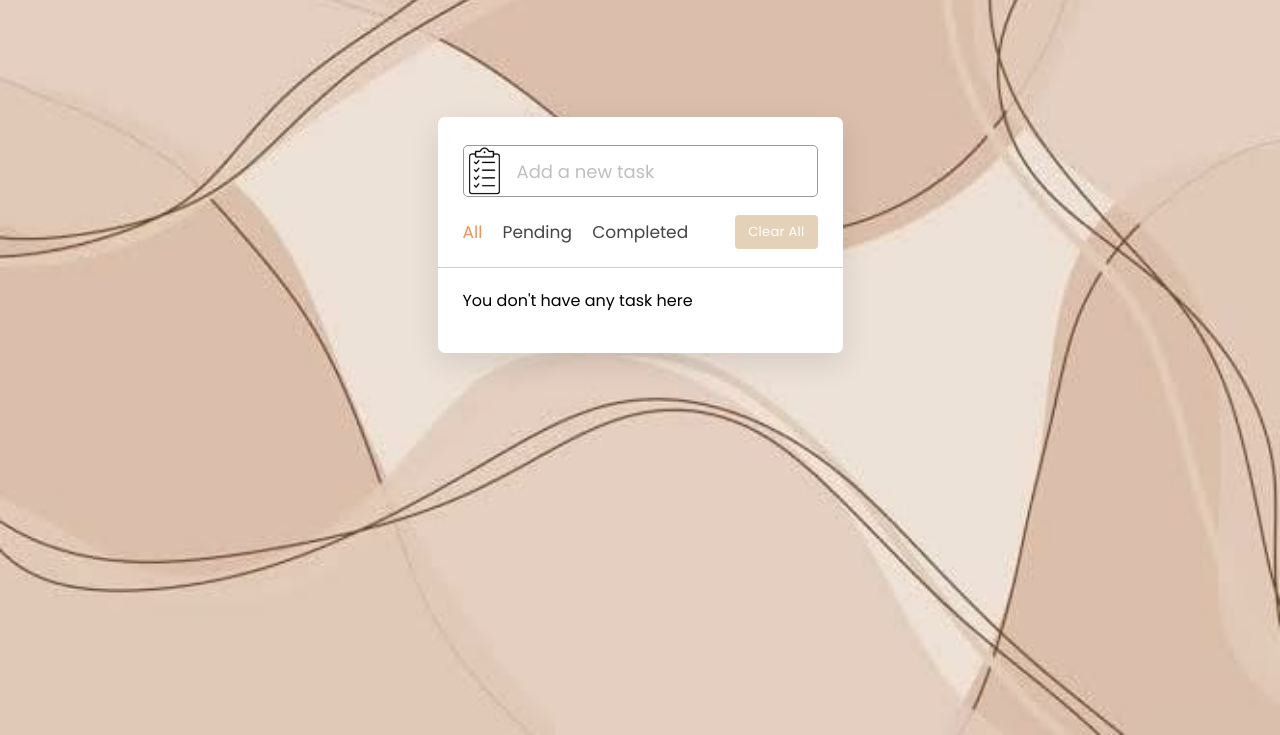
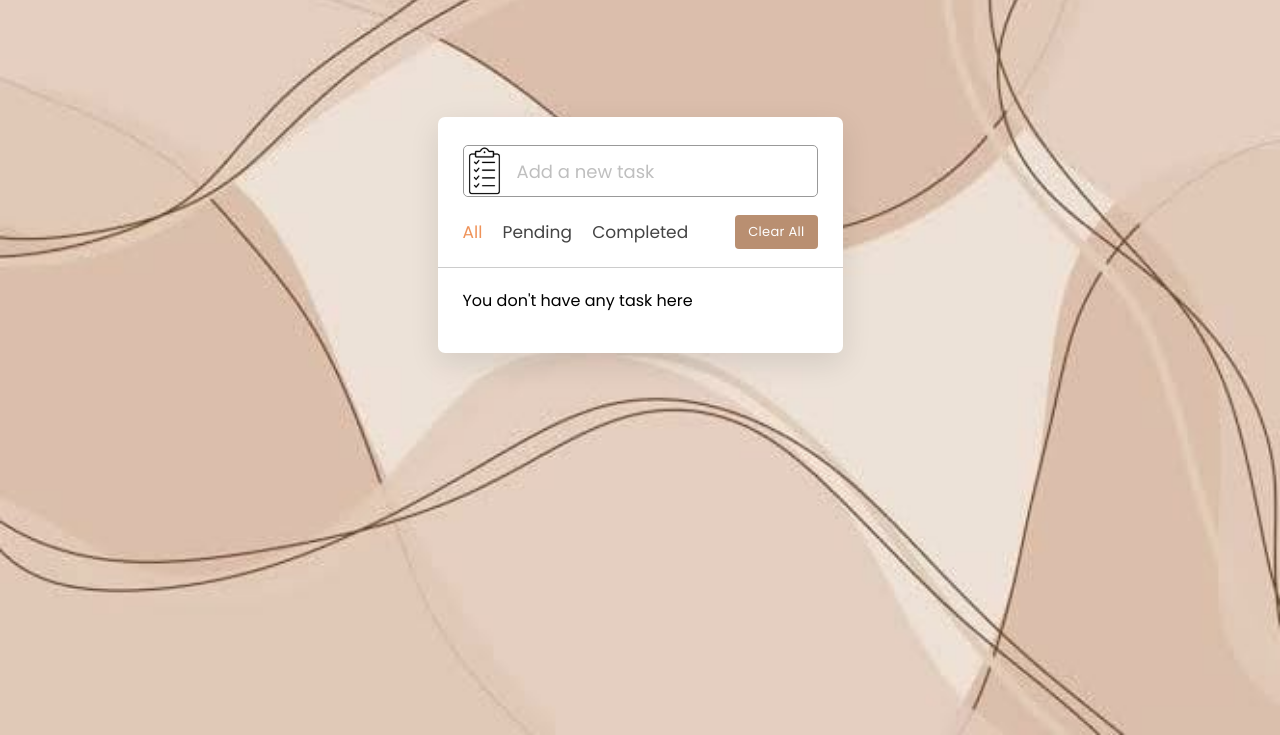
Before and after one commit to Mahimajy/Todolist, a plain HTML site: page index.html in a window 1280 px wide. Shown: the part 65-800 px from the top of the page. Drawn offline with nearby package versions, Linux system fonts and the light colour scheme.

Commit message:
Update style.css

```diff
--- a/style.css
+++ b/style.css
@@ -162,7 +162,7 @@
 
   transition: transform 0.25s ease;
 
-  background: #D2B48C;
+  background: #8B4513;
 }
 
 .clear-btn.active{
```
